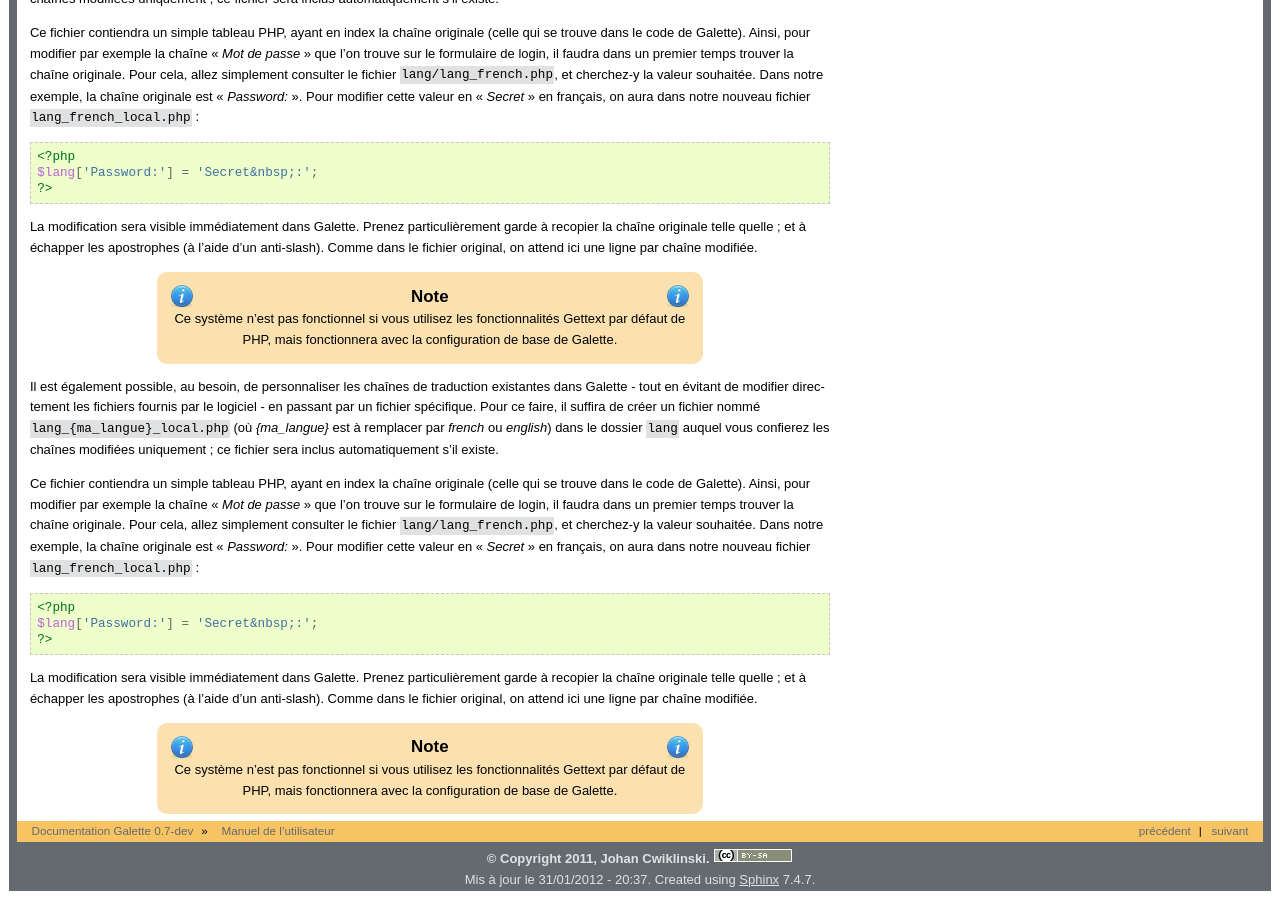
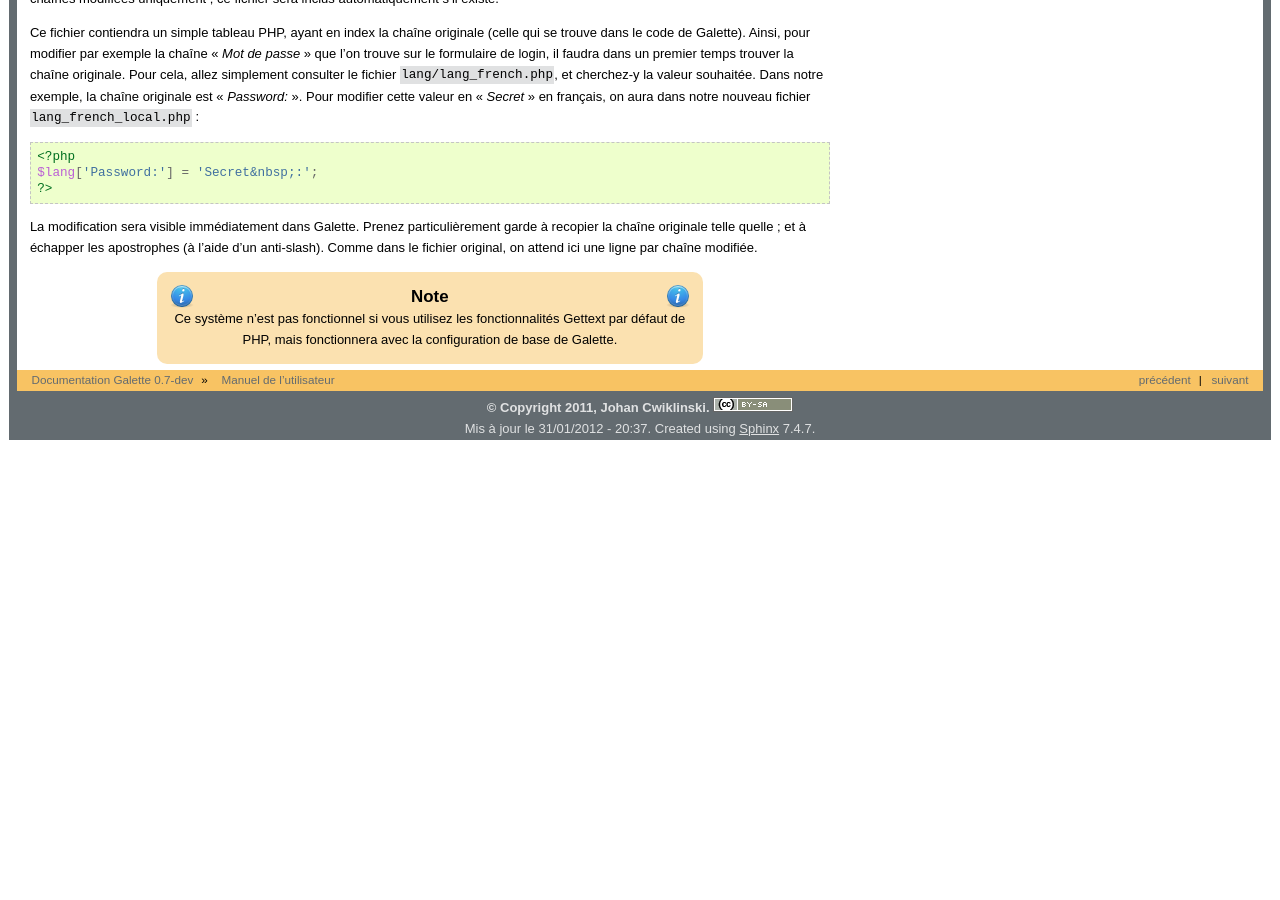
Before and after one commit to galette/galettedoc, a Sphinx documentation site: the page built from source/usermanual/index.rst, in a window 1280 px wide and 900 px high, scrolled down 14563 px. Built offline with Sphinx 7.4.7, drawn with Linux system fonts in a browser that asks for light colours; after the commit the page ends 15012 px from its top, so only the background shows below that.

Commit message:
Coquille dans le merge :/

```diff
--- a/source/usermanual/index.rst
+++ b/source/usermanual/index.rst
@@ -471,17 +471,3 @@ Ce fichier contiendra un simple tableau PHP, ayant en index la chaîne originale
 La modification sera visible immédiatement dans Galette. Prenez particulièrement garde à recopier la chaîne originale telle quelle ; et à échapper les apostrophes (à l'aide d'un anti-slash). Comme dans le fichier original, on attend ici une ligne par chaîne modifiée.
 
 .. note:: Ce système n'est pas fonctionnel si vous utilisez les fonctionnalités Gettext par défaut de PHP, mais fonctionnera avec la configuration de base de Galette.
-
-Il est également possible, au besoin, de personnaliser les chaînes de traduction existantes dans Galette - tout en évitant de modifier directement les fichiers fournis par le logiciel - en passant par un fichier spécifique. Pour ce faire, il suffira de créer un fichier nommé ``lang_{ma_langue}_local.php`` (où `{ma_langue}` est à remplacer par `french` ou `english`) dans le dossier ``lang`` auquel vous confierez les chaînes modifiées uniquement ; ce fichier sera inclus automatiquement s'il existe.
-
-Ce fichier contiendra un simple tableau PHP, ayant en index la chaîne originale (celle qui se trouve dans le code de Galette). Ainsi, pour modifier par exemple la chaîne « `Mot de passe` » que l'on trouve sur le formulaire de login, il faudra dans un premier temps trouver la chaîne originale. Pour cela, allez simplement consulter le fichier ``lang/lang_french.php``, et cherchez-y la valeur souhaitée. Dans notre exemple, la chaîne originale est « `Password:` ». Pour modifier cette valeur en « `Secret` » en français, on aura dans notre nouveau fichier ``lang_french_local.php`` :
-
-.. code-block:: php
-
-   <?php
-   $lang['Password:'] = 'Secret&nbsp;:';
-   ?>
-
-La modification sera visible immédiatement dans Galette. Prenez particulièrement garde à recopier la chaîne originale telle quelle ; et à échapper les apostrophes (à l'aide d'un anti-slash). Comme dans le fichier original, on attend ici une ligne par chaîne modifiée.
-
-.. note:: Ce système n'est pas fonctionnel si vous utilisez les fonctionnalités Gettext par défaut de PHP, mais fonctionnera avec la configuration de base de Galette.
```
